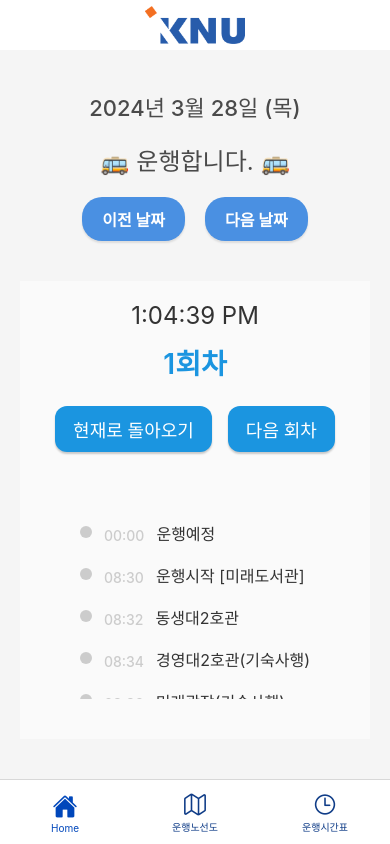
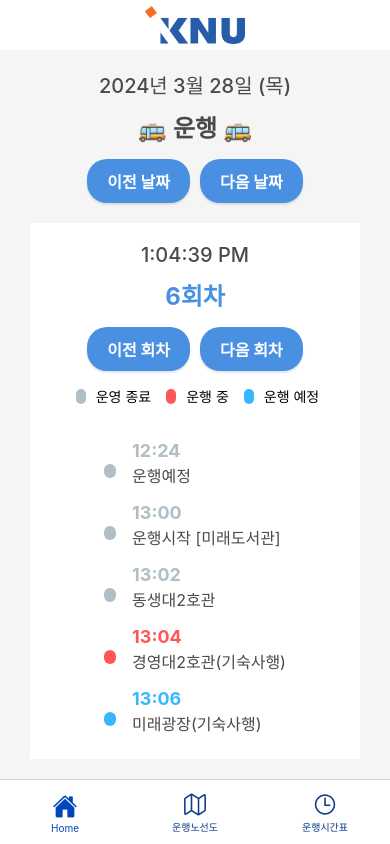
Before and after one commit to semicolonsknu/knubus, a React Native app in the folder frontend/: screen /Home in a window 390 px wide. Built offline with nearby package versions, Linux system fonts and the light colour scheme.

Commit message:
feat: 깜빡임 효과

```diff
--- a/frontend/package.json
+++ b/frontend/package.json
@@ -12,6 +12,7 @@
     "@expo/vector-icons": "^14.0.0",
     "@radix-ui/themes": "^3.0.2",
     "@react-native-community/masked-view": "^0.1.11",
+    "@react-native-community/netinfo": "^11.3.1",
     "@react-navigation/bottom-tabs": "^6.5.20",
     "@react-navigation/material-top-tabs": "^6.6.13",
     "@react-navigation/native": "^6.1.17",
@@ -20,11 +21,12 @@
     "@reduxjs/toolkit": "^2.2.2",
     "@rneui/base": "^0.0.0-edge.2",
     "@rneui/themed": "^0.0.0-edge.2",
+    "axios": "^1.6.8",
     "expo": "~50.0.14",
     "expo-status-bar": "~1.11.1",
     "faker": "^6.6.6",
     "prop-types": "^15.8.1",
-    "react": "18.2.0",
+    "react": "^18.2.0",
     "react-native": "^0.73.6",
     "react-native-gesture-handler": "~2.14.0",
     "react-native-image-zoom-viewer": "^3.0.1",
--- a/frontend/src/components/Round.js
+++ b/frontend/src/components/Round.js
@@ -1,13 +1,21 @@
 import React, { useState, useEffect } from 'react'
-import { View, Text, TouchableOpacity, Image, StyleSheet } from 'react-native'
+import {
+  View,
+  Text,
+  Pressable,
+  Image,
+  Vibration,
+  StyleSheet,
+} from 'react-native'
 import scheduleData from '../data/schedule.json'
 import Timeline from './Timeline'
 
-const Round = ({ isOperationDay }) => {
+const Round = ({ isOperation }) => {
+  // 현재 시간과 인덱스 관리 --------------------------------------------------------------
   const [currentTime, setCurrentTime] = useState(new Date())
   const [currentIndex, setCurrentIndex] = useState(0)
-  const [selectedIndex, setSelectedIndex] = useState(currentIndex)
 
+  // 현재 시간 갱신 --------------------------------------------------------------
   useEffect(() => {
     const timer = setInterval(() => {
       setCurrentTime(new Date())
@@ -15,18 +23,20 @@ const Round = ({ isOperationDay }) => {
     return () => clearInterval(timer)
   }, [])
 
+  // 현재 인덱스 갱신 --------------------------------------------------------------
   useEffect(() => {
     let index = getCurrentIndex()
     if (index === -1) index = 9
     setCurrentIndex(index)
   }, [currentTime])
 
+  // 인덱스 계산 --------------------------------------------------------------
   const getCurrentIndex = () => {
     const currentHour = currentTime.getHours()
     const currentMinute = currentTime.getMinutes()
 
     for (let i = 0; i < scheduleData.schedule.length; i++) {
-      const tables = scheduleData.schedule[i].tables
+      const { tables } = scheduleData.schedule[i]
 
       const startHour = parseInt(tables['운행예정'].split(':')[0])
       const startMinute = parseInt(tables['운행예정'].split(':')[1])
@@ -43,25 +53,32 @@ const Round = ({ isOperationDay }) => {
         return i
       }
     }
-
     return -1
   }
 
+  const initialIndex = getCurrentIndex()
+  const [selectedIndex, setSelectedIndex] = useState(initialIndex)
+
+  // 버튼 --------------------------------------------------------------
   const goToPrevious = () => {
+    Vibration.vibrate(50)
     setSelectedIndex((prevIndex) => Math.max(0, prevIndex - 1))
   }
 
   const goToNext = () => {
+    Vibration.vibrate(50)
     setSelectedIndex((prevIndex) =>
       Math.min(scheduleData.schedule.length - 1, prevIndex + 1)
     )
   }
 
   const goToNow = () => {
+    Vibration.vibrate(200)
     setSelectedIndex(currentIndex)
   }
 
-  if (!isOperationDay) {
+  // !isOperation --------------------------------------------------------------
+  if (!isOperation) {
     return (
       <View style={styles.container}>
         <Image
@@ -77,28 +94,42 @@ const Round = ({ isOperationDay }) => {
 
   return (
     <View style={styles.container}>
-      <Text style={styles.time}>{currentTime.toLocaleTimeString()}</Text>
-      <Text style={styles.heading}>{round}</Text>
+      <Text style={styles.timeText}>{currentTime.toLocaleTimeString()}</Text>
+      <Text style={styles.roundText}>{round}</Text>
 
       <View style={styles.buttonContainer}>
         {selectedIndex > 0 && (
-          <TouchableOpacity onPress={goToPrevious} style={styles.button}>
+          <Pressable onPress={goToPrevious} style={styles.button}>
             <Text style={styles.buttonText}>이전 회차</Text>
-          </TouchableOpacity>
+          </Pressable>
         )}
         {selectedIndex !== currentIndex && (
-          <TouchableOpacity onPress={goToNow} style={styles.button}>
-            <Text style={styles.buttonText}>현재로 돌아오기</Text>
-          </TouchableOpacity>
+          <Pressable onPress={goToNow} style={styles.buttonTo}>
+            <Text style={styles.buttonText}>현재 회차로</Text>
+          </Pressable>
         )}
         {selectedIndex < scheduleData.schedule.length - 1 && (
-          <TouchableOpacity onPress={goToNext} style={styles.button}>
+          <Pressable onPress={goToNext} style={styles.button}>
             <Text style={styles.buttonText}>다음 회차</Text>
-          </TouchableOpacity>
+          </Pressable>
         )}
       </View>
 
-      <View style={styles.container}>
+      <View style={styles.timelineContainer}>
+        <View style={styles.buttonContainer}>
+          <View style={styles.circleContainer}>
+            <View style={[styles.circle, { backgroundColor: '#B0BEC5' }]} />
+            <Text style={styles.circleText}>운영 종료</Text>
+          </View>
+          <View style={styles.circleContainer}>
+            <View style={[styles.circle, { backgroundColor: '#FF5757' }]} />
+            <Text style={styles.circleText}>운행 중</Text>
+          </View>
+          <View style={styles.circleContainer}>
+            <View style={[styles.circle, { backgroundColor: '#38B6FF' }]} />
+            <Text style={styles.circleText}>운행 예정</Text>
+          </View>
+        </View>
         <Timeline
           roundData={Object.entries(tables).map(([name, time]) => ({
             name,
@@ -115,46 +146,91 @@ const styles = StyleSheet.create({
     flex: 1,
     alignItems: 'center',
     justifyContent: 'center',
-    backgroundColor: '#FAFAFA', // 밝은 회색으로 배경색 변경
-    padding: 20,
+    backgroundColor: '#ffffff',
+    paddingHorizontal: 20,
+    paddingVertical: 20,
   },
-  time: {
-    fontSize: 24, // 글자 크기 증가
-    marginBottom: 12, // 여백 조정
-    color: '#333333', // 강한 대비를 위한 색상 변경
+  timeText: {
+    fontSize: 20,
+    fontWeight: '500',
+    marginBottom: 10,
+    color: '#4A4A4A',
   },
-  heading: {
-    fontSize: 28, // 제목 글자 크기 증가
-    marginBottom: 24, // 여백 증가
-    fontWeight: '600', // 중간 굵기로 변경
-    color: '#1B95E0', // 보다 밝은 파란색으로 변경
+  roundText: {
+    fontSize: 24,
+    fontWeight: '700',
+    marginBottom: 15,
+    color: '#4A90E2',
   },
+
+  // 버튼 --------------------------------------------------------------
   buttonContainer: {
     flexDirection: 'row',
-    marginBottom: 20,
+    marginBottom: 10,
+    justifyContent: 'center',
   },
   button: {
-    backgroundColor: '#1B95E0', // 버튼 색상 변경
-    borderRadius: 12, // 둥근 모서리 더 강조
-    paddingVertical: 10, // 패딩 조정
-    paddingHorizontal: 18, // 패딩 조정
-    marginHorizontal: 8, // 마진 조정
-    elevation: 3, // 그림자 효과 약간 감소
+    backgroundColor: '#4A90E2',
+    borderRadius: 20,
+    paddingVertical: 10,
+    paddingHorizontal: 20,
+    marginLeft: 5,
+    marginRight: 5,
+    elevation: 2,
     shadowColor: '#000',
     shadowOffset: { width: 0, height: 2 },
-    shadowOpacity: 0.2, // 그림자 불투명도 감소
-    shadowRadius: 2, // 그림자 반경 감소
+    shadowOpacity: 0.1,
+    shadowRadius: 2,
+  },
+  buttonTo: {
+    backgroundColor: '#50E3C2',
+    borderRadius: 20,
+    paddingVertical: 10,
+    paddingHorizontal: 20,
+    marginLeft: 5,
+    marginRight: 5,
+    elevation: 2,
+    shadowColor: '#000',
+    shadowOffset: { width: 0, height: 2 },
+    shadowOpacity: 0.1,
+    shadowRadius: 2,
   },
   buttonText: {
-    color: '#FFFFFF', // 버튼 내 텍스트 색상
-    fontSize: 18, // 글자 크기 증가
-    fontWeight: '500', // 중간 굵기로 변경
+    color: '#FFFFFF',
+    fontSize: 16,
+    fontWeight: 'bold',
   },
+
+  // 이미지 --------------------------------------------------------------
   image: {
-    width: 220, // 이미지 크기 조정
-    height: 220, // 이미지 크기 조정
-    borderRadius: 110, // 이미지 둥근 모서리 처리
-    overflow: 'hidden', // 이미지 둥근 처리에 맞게 조정
+    width: 220,
+    overflow: 'hidden',
+  },
+
+  // timelineContainer --------------------------------------------------------------
+  timelineContainer: {
+    flex: 1,
+    marginTop: 5,
+    height: '100%',
+    width: '100%',
+  },
+
+  // timelineContainer --------------------------------------------------------------
+  circleContainer: {
+    flexDirection: 'row',
+    alignItems: 'center',
+    justifyContent: 'center',
+    marginLeft: 5,
+    marginRight: 5,
+  },
+  circle: {
+    width: 10,
+    height: 15,
+    borderRadius: 10,
+    marginHorizontal: 5,
+  },
+  circleText: {
+    marginLeft: 5,
   },
 })
 
--- a/frontend/src/components/Timeline.js
+++ b/frontend/src/components/Timeline.js
@@ -1,15 +1,17 @@
 import React from 'react'
-import { View, Text, ScrollView, StyleSheet } from 'react-native'
+import { View, Text, ScrollView, StyleSheet, Animated } from 'react-native'
 
 const Timeline = ({ roundData }) => {
+  // 시간 파싱 --------------------------------------------------------------
   const parseTime = (stopTime) => {
     const [hours, minutes] = stopTime.split(':')
     return {
-      hours: parseInt(hours),
-      minutes: parseInt(minutes),
+      hours: parseInt(hours, 10),
+      minutes: parseInt(minutes, 10),
     }
   }
 
+  // 과거 여부 확인 --------------------------------------------------------------
   const isPast = (stopTime) => {
     const currentTime = new Date()
     const { hours, minutes } = parseTime(stopTime)
@@ -23,7 +25,8 @@ const Timeline = ({ roundData }) => {
     return currentTime > stopDate
   }
 
-  const isCurrent = (stopTime, nextStopTime) => {
+  // 현재 여부 확인 --------------------------------------------------------------
+  const isCurrent = (stopTime, nextTime) => {
     const currentTime = new Date()
     const { hours, minutes } = parseTime(stopTime)
     const stopDate = new Date(
@@ -33,11 +36,11 @@ const Timeline = ({ roundData }) => {
       hours,
       minutes
     )
-    if (!nextStopTime) {
-      const nextMinutes = new Date(stopDate.getTime() + 60000) // Adds 1 minute to stop time
+    if (!nextTime) {
+      const nextMinutes = new Date(stopDate.getTime() + 60000)
       return currentTime >= stopDate && currentTime < nextMinutes
     } else {
-      const { hours: nextHours, minutes: nextMinutes } = parseTime(nextStopTime)
+      const { hours: nextHours, minutes: nextMinutes } = parseTime(nextTime)
       const nextStopDate = new Date(
         currentTime.getFullYear(),
         currentTime.getMonth(),
@@ -49,16 +52,19 @@ const Timeline = ({ roundData }) => {
     }
   }
 
+  // 깜빡임 효과 --------------------------------------------------------------
+
   return (
-    <ScrollView contentContainerStyle={styles.scrollViewContent}>
-      <View style={styles.timelineContainer}>
+    <ScrollView contentContainerStyle={styles.scrollViewContainer}>
+      <View style={styles.container}>
         {roundData.map((stop, index) => (
           <View key={index} style={styles.stopContainer}>
-            <View style={styles.lineAndCircle}>
+            <View style={styles.line}>
+              {/* 1회차 ------------------------------------------------ */}
               {index !== 0 && (
                 <View
                   style={[
-                    styles.verticalLine,
+                    styles.circleLine,
                     isCurrent(stop.time, roundData[index + 1]?.time)
                       ? styles.current
                       : isPast(stop.time)
@@ -67,6 +73,8 @@ const Timeline = ({ roundData }) => {
                   ]}
                 />
               )}
+
+              {/* 중간 회차 ------------------------------------------------ */}
               <View
                 style={[
                   styles.circle,
@@ -77,10 +85,12 @@ const Timeline = ({ roundData }) => {
                     : styles.future,
                 ]}
               />
+
+              {/* 마지막 회차 ------------------------------------------------ */}
               {index !== roundData.length - 1 && (
                 <View
                   style={[
-                    styles.verticalLine,
+                    styles.circleLine,
                     isCurrent(stop.time, roundData[index + 1]?.time)
                       ? styles.current
                       : isPast(stop.time)
@@ -90,7 +100,9 @@ const Timeline = ({ roundData }) => {
                 />
               )}
             </View>
-            <View style={styles.stopDetails}>
+
+            <View style={styles.stopInfo}>
+              {/* 정류장 정보 스타일 조정 ------------------------------------------------ */}
               <Text
                 style={[
                   styles.stopTime,
@@ -113,70 +125,74 @@ const Timeline = ({ roundData }) => {
 }
 
 const styles = StyleSheet.create({
-  scrollViewContent: {
-    paddingHorizontal: 20,
+  // 컨테이너 --------------------------------------------------------------
+  scrollViewContainer: {
+    alignItems: 'center',
+    justifyContent: 'center',
   },
-  timelineContainer: {
+  container: {
     flexDirection: 'column',
     alignItems: 'flex-start',
     justifyContent: 'flex-start',
-    marginTop: 20,
+    marginTop: 24,
   },
+
+  // stop 컨테이너 --------------------------------------------------------------
   stopContainer: {
     flexDirection: 'row',
     alignItems: 'center',
   },
-  lineAndCircle: {
+  line: {
     alignItems: 'center',
-    marginRight: 12, // 여백 증가
+    marginRight: 16,
   },
-  verticalLine: {
-    width: 3, // 선 두께 증가
-    backgroundColor: '#007AFF', // 기본 색상 유지
+  circleLine: {
+    width: 3,
     flex: 1,
   },
   circle: {
-    width: 12, // 원 크기 증가
-    height: 12, // 원 크기 증가
-    borderRadius: 6, // 반지름 조정
-    backgroundColor: '#007AFF',
-    marginBottom: 2,
+    width: 12,
+    height: 14,
+    borderRadius: 10,
   },
-  stopDetails: {
-    flexDirection: 'row',
-    alignItems: 'center',
+
+  stopInfo: {
+    flexDirection: 'column',
+    justifyContent: 'center',
   },
   stopTime: {
-    marginTop: 15, // 여백 증가
-    marginBottom: 10, // 여백 증가
-    marginRight: 12, // 여백 증가
-    fontWeight: '500', // 굵기 조정
-    color: '#4A4A4A', // 색상 조정
+    fontSize: 18,
+    fontWeight: 'bold',
+    marginBottom: 2,
   },
   stopName: {
     fontSize: 16,
-    color: '#333', // 색상 조정
+    fontWeight: 'normal',
+    color: '#4A4A4A',
+    marginBottom: 15,
   },
+
+  // 색상 --------------------------------------------------------------
   past: {
-    backgroundColor: '#CCCCCC', // 과거 색상 조정
+    backgroundColor: '#B0BEC5',
+  },
+  current: {
+    backgroundColor: '#FF5757',
   },
   future: {
-    backgroundColor: '#4CAF50', // 미래 색상 조정
+    backgroundColor: '#38B6FF',
   },
   pastText: {
-    color: '#CCCCCC',
-    fontWeight: '500',
+    color: '#B0BEC5',
+    fontWeight: 'bold',
+  },
+  currentTime: {
+    color: '#FF5757',
+    fontWeight: 'bold',
   },
   futureText: {
-    color: '#4CAF50',
-    fontWeight: '500',
-  },
-  current: {
-    backgroundColor: '#FFCA28', // 현재 색상 조정
-  },
-  currentTime: {
-    color: '#FFCA28',
-    fontWeight: '500',
+    color: '#38B6FF',
+    fontWeight: 'bold',
   },
 })
 
--- a/frontend/src/pages/HomeScreen.js
+++ b/frontend/src/pages/HomeScreen.js
@@ -1,11 +1,24 @@
 import React, { useState } from 'react'
-import { View, Text, Pressable, StyleSheet } from 'react-native'
-import operationDates from '../data/operation.json'
+import { View, Text, Pressable, StyleSheet, Vibration } from 'react-native'
+import operation from '../data/operation.json'
 import Round from '../components/Round'
 
 const HomeScreen = () => {
+  // 선택한 날짜를 관리 --------------------------------------------------------------
   const [selectedDate, setSelectedDate] = useState(new Date())
 
+  const formatOperation = (date) => {
+    const year = date.getFullYear()
+    const month = `0${date.getMonth() + 1}`.slice(-2)
+    const day = `0${date.getDate()}`.slice(-2)
+    return `${year}-${month}-${day}`
+  }
+
+  const isOperation = operation.operations.includes(
+    formatOperation(selectedDate)
+  )
+
+  // 요일 계산 --------------------------------------------------------------
   const formatDate = (date) => {
     const weekDays = ['일', '월', '화', '수', '목', '금', '토']
     const year = date.getFullYear()
@@ -16,7 +29,7 @@ const HomeScreen = () => {
     return `${year}년 ${month}월 ${day}일 (${weekDay})`
   }
 
-  const dateTextColor = () => {
+  const textColor = () => {
     const weekDay = selectedDate.getDay()
     return weekDay === 6
       ? styles.blueText
@@ -25,43 +38,35 @@ const HomeScreen = () => {
       : styles.defaultText
   }
 
-  const formatOperation = (date) => {
-    const year = date.getFullYear()
-    const month = `0${date.getMonth() + 1}`.slice(-2)
-    const day = `0${date.getDate()}`.slice(-2)
-    return `${year}-${month}-${day}`
-  }
-
-  const isOperationDay = operationDates.operations.includes(
-    formatOperation(selectedDate)
-  )
-
   // 버튼 --------------------------------------------------------------
-
   const goToPrevious = () => {
+    Vibration.vibrate(50)
     let prevDay = new Date(selectedDate)
     prevDay.setDate(prevDay.getDate() - 1)
     setSelectedDate(prevDay)
   }
 
   const goToNext = () => {
+    Vibration.vibrate(50)
     let nextDay = new Date(selectedDate)
     nextDay.setDate(nextDay.getDate() + 1)
     setSelectedDate(nextDay)
   }
 
   const goToNow = () => {
+    Vibration.vibrate(200)
     setSelectedDate(new Date())
   }
 
   return (
     <View style={styles.container}>
-      <Text style={[styles.dateText, dateTextColor()]}>
+      <Text style={[styles.dateText, textColor()]}>
         {formatDate(selectedDate)}
       </Text>
-      <Text style={styles.operationText}>
-        {isOperationDay ? '🚌 운행합니다. 🚌' : '운행하지 않습니다.'}
+      <Text style={[styles.operationText, !isOperation && styles.grayText]}>
+        {isOperation ? '🚌 운행 🚌' : '🛌 휴일 🛌'}
       </Text>
+
       <View style={styles.buttonContainer}>
         <Pressable style={styles.button} onPress={goToPrevious}>
           <Text style={styles.buttonText}>이전 날짜</Text>
@@ -76,55 +81,62 @@ const HomeScreen = () => {
         </Pressable>
       </View>
       <View style={styles.roundContainer}>
-        <Round isOperationDay={isOperationDay} />
+        <Round isOperation={isOperation} />
       </View>
     </View>
   )
 }
 
 const styles = StyleSheet.create({
+  // 컨테이너 --------------------------------------------------------------
   container: {
     flex: 1,
     alignItems: 'center',
     justifyContent: 'center',
-    backgroundColor: '#F5F5F5', // 부드러운 회색으로 모던한 배경
-    paddingHorizontal: 20,
-    paddingVertical: 40,
+    backgroundColor: '#F5F5F5',
+    paddingHorizontal: 30,
+    paddingVertical: 20,
+    color: '#4A4A4A',
   },
   dateText: {
-    fontSize: 22, // 조금 더 섬세한 크기 조정
-    fontWeight: '500', // 중간 굵기로 조정
-    marginBottom: 20,
-    color: '#333', // 모던한 다크 그레이
+    fontSize: 20,
+    fontWeight: '500',
+    marginBottom: 10,
+    color: '#4A4A4A',
   },
   operationText: {
-    fontSize: 24, // 크기 조정
-    marginBottom: 20,
-    color: '#4A4A4A', // 조금 더 짙은 그레이
+    fontSize: 24,
+    fontWeight: '700',
+    marginBottom: 15,
+    color: '#4A4A4A',
   },
+
+  // 버튼 --------------------------------------------------------------
   buttonContainer: {
     flexDirection: 'row',
-    marginBottom: 20,
+    marginBottom: 10,
     justifyContent: 'center',
   },
   button: {
-    backgroundColor: '#4A90E2', // 밝은 파란색으로 변경
-    borderRadius: 20, // 둥근 모서리 더욱 강조
+    backgroundColor: '#4A90E2',
+    borderRadius: 20,
     paddingVertical: 10,
     paddingHorizontal: 20,
-    marginHorizontal: 10,
-    elevation: 2, // 더 세밀한 그림자 효과
+    marginLeft: 5,
+    marginRight: 5,
+    elevation: 2,
     shadowColor: '#000',
     shadowOffset: { width: 0, height: 2 },
     shadowOpacity: 0.1,
     shadowRadius: 2,
   },
   buttonToToday: {
-    backgroundColor: '#50E3C2', // 모던한 민트색으로 변경
+    backgroundColor: '#50E3C2',
     borderRadius: 20,
     paddingVertical: 10,
     paddingHorizontal: 20,
-    marginHorizontal: 10,
+    marginLeft: 5,
+    marginRight: 5,
     elevation: 2,
     shadowColor: '#000',
     shadowOffset: { width: 0, height: 2 },
@@ -133,21 +145,28 @@ const styles = StyleSheet.create({
   },
   buttonText: {
     color: '#FFFFFF',
-    fontSize: 16, // 적당한 크기 조정
+    fontSize: 16,
     fontWeight: 'bold',
   },
+
+  // 색상 --------------------------------------------------------------
   blueText: {
     color: '#4A90E2',
   },
   redText: {
-    color: '#FF2D55', // 더 선명한 빨간색으로 변경
+    color: '#FF2D55',
+  },
+  grayText: {
+    color: '#808080',
   },
   defaultText: {
     color: '#4A4A4A',
   },
+
+  // roundContainer --------------------------------------------------------------
   roundContainer: {
     flex: 1,
-    marginTop: 20,
+    marginTop: 10,
     width: '100%',
   },
 })
```
Also changed, not shown: 2 other files (tests, documents, lock files or other folders).
